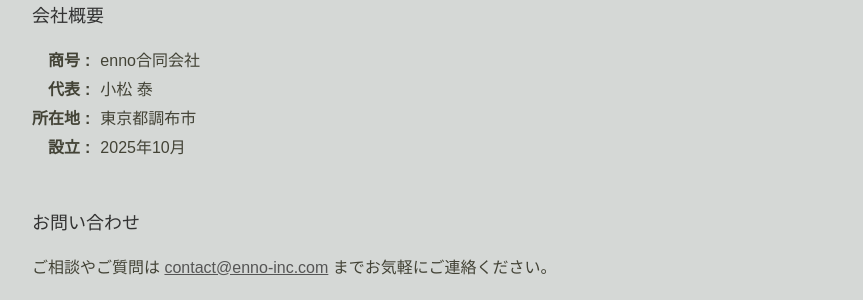
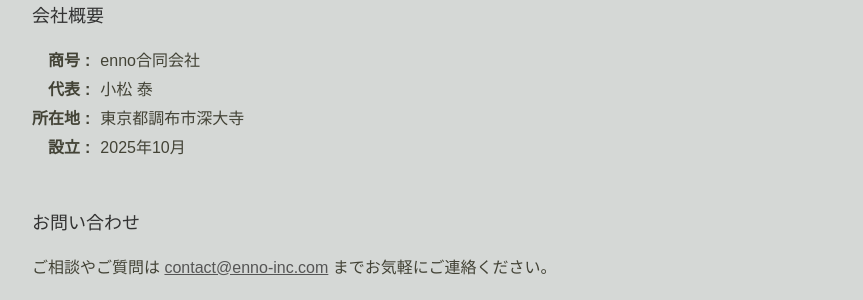
Before and after one commit to komapotter/www.enno-inc.com, a Jekyll site: the page built from index.markdown, in a window 1280 px wide. Shown: the part 1868-2168 px from the top of the page, without its empty margins (208-1071 px from the left). Built offline with Jekyll 4.4.1, drawn with Linux system fonts in a browser that asks for light colours; some web fonts are replaced.

Commit message:
Update company address to include 深大寺 in index.markdown

```diff
--- a/index.markdown
+++ b/index.markdown
@@ -28,7 +28,7 @@ title: enno合同会社
   <dt>代表</dt>
   <dd>小松 泰</dd>
   <dt>所在地</dt>
-  <dd>東京都調布市</dd>
+  <dd>東京都調布市深大寺</dd>
   <dt>設立</dt>
   <dd>2025年10月</dd>
 </dl>
```
